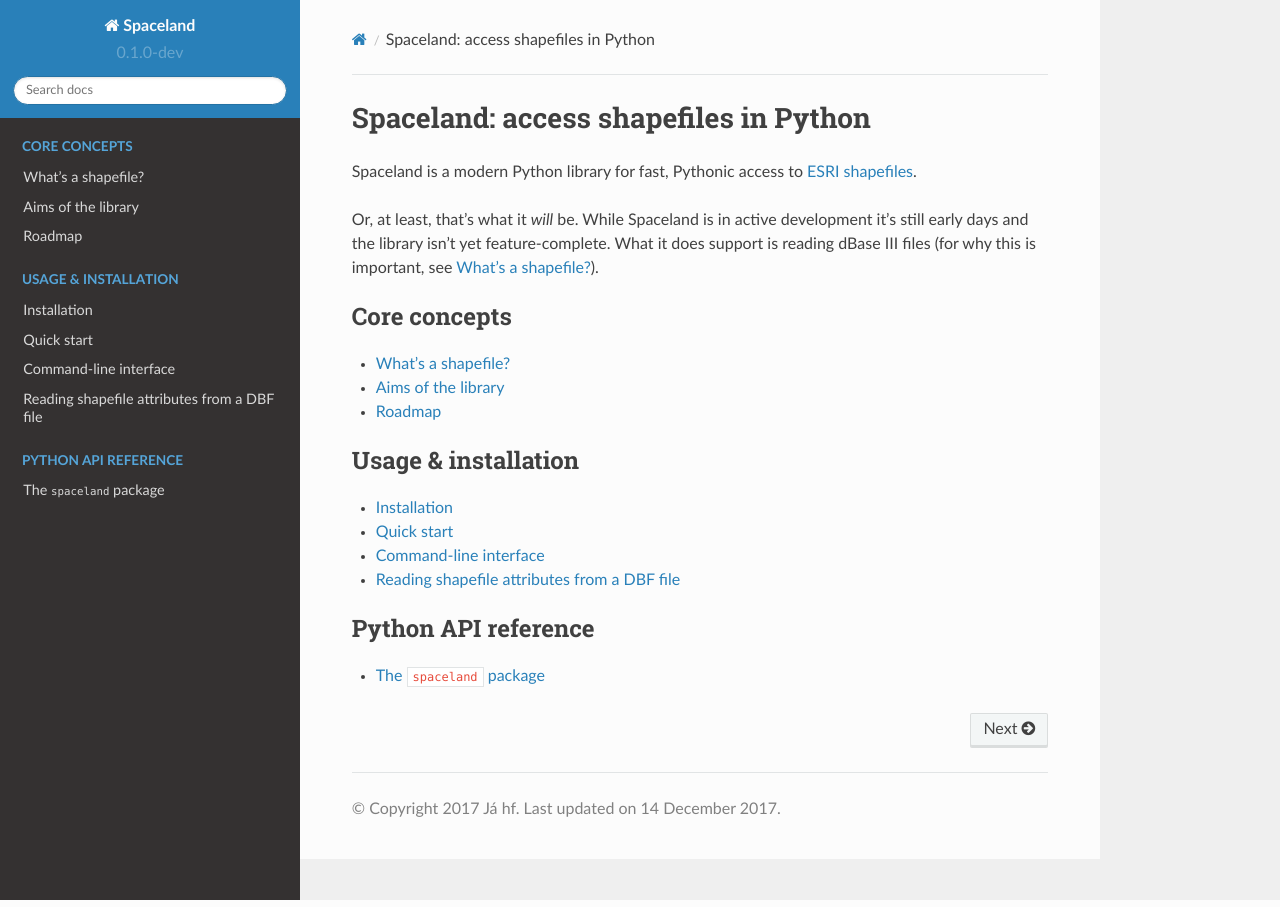
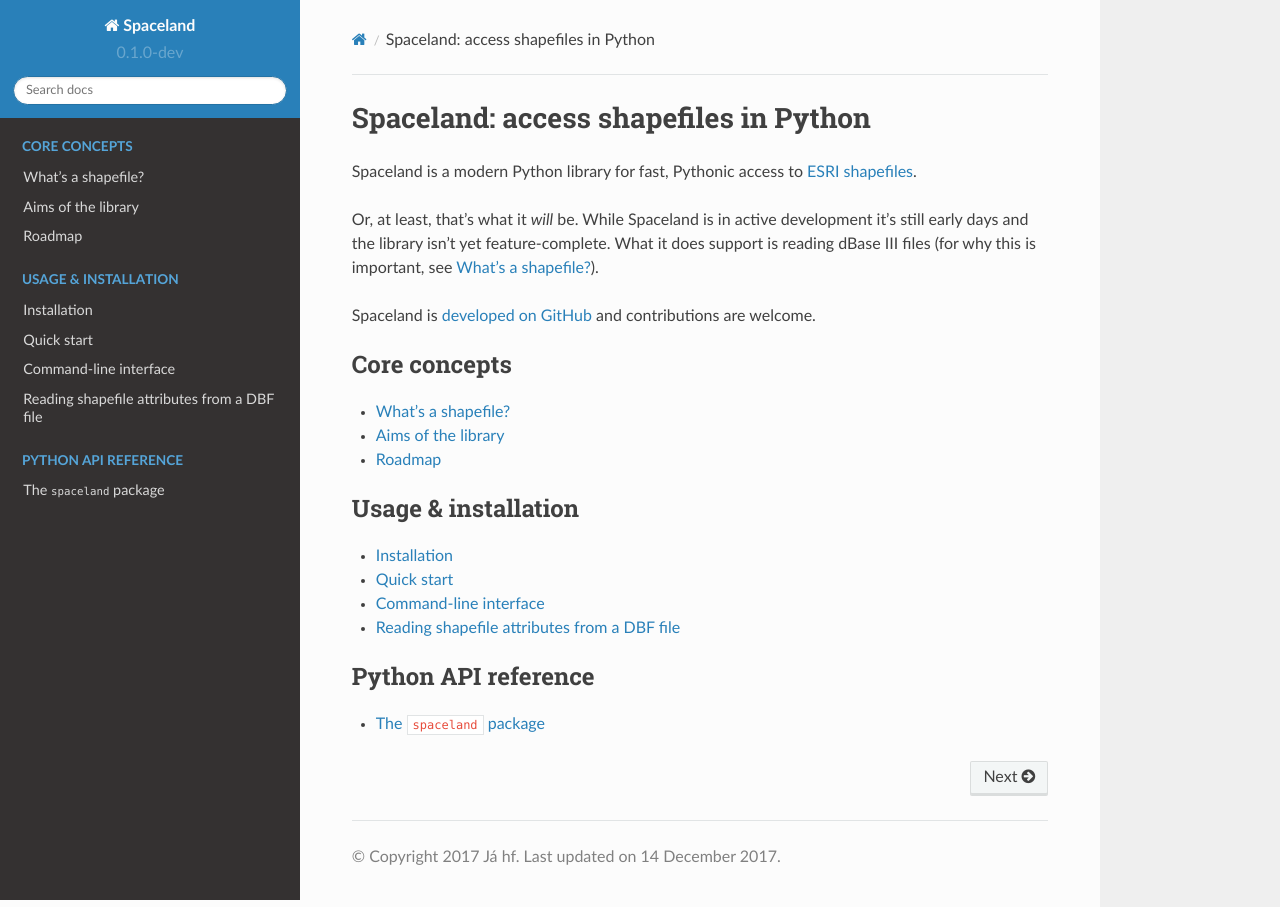
Before and after one commit to JaGallup/spaceland, a Sphinx documentation site: the page built from docs/index.rst, in a window 1280 px wide. Built offline with Sphinx 7.4.7 and the Read the Docs theme 2.0.0, drawn with Linux system fonts in a browser that asks for light colours.

```diff
--- a/docs/index.rst
+++ b/docs/index.rst
@@ -4,6 +4,8 @@ Spaceland: access shapefiles in Python
 Spaceland is a modern Python library for fast, Pythonic access to `ESRI shapefiles`_.
 
 Or, at least, that's what it *will* be. While Spaceland is in active development it's still early days and the library isn't yet feature-complete. What it does support is reading dBase III files (for why this is important, see :doc:`shapefiles`).
+
+Spaceland is `developed on GitHub`_ and contributions are welcome.
 
 .. toctree::
    :caption: Core concepts
@@ -28,7 +30,4 @@ Or, at least, that's what it *will* be. While Spaceland is in active development
 
 
 .. _ESRI shapefiles: http://www.esri.com/library/whitepapers/pdfs/shapefile.pdf
-.. _GitHub repo: https://github.com/JaGallup/spaceland
-.. _Issues: https://github.com/JaGallup/spaceland/issues
-.. _Documentation: https://spaceland.readthedocs.io/
-.. _PyPI: https://pypi.python.org/pypi/spaceland
+.. _developed on GitHub: https://github.com/JaGallup/spaceland
```
